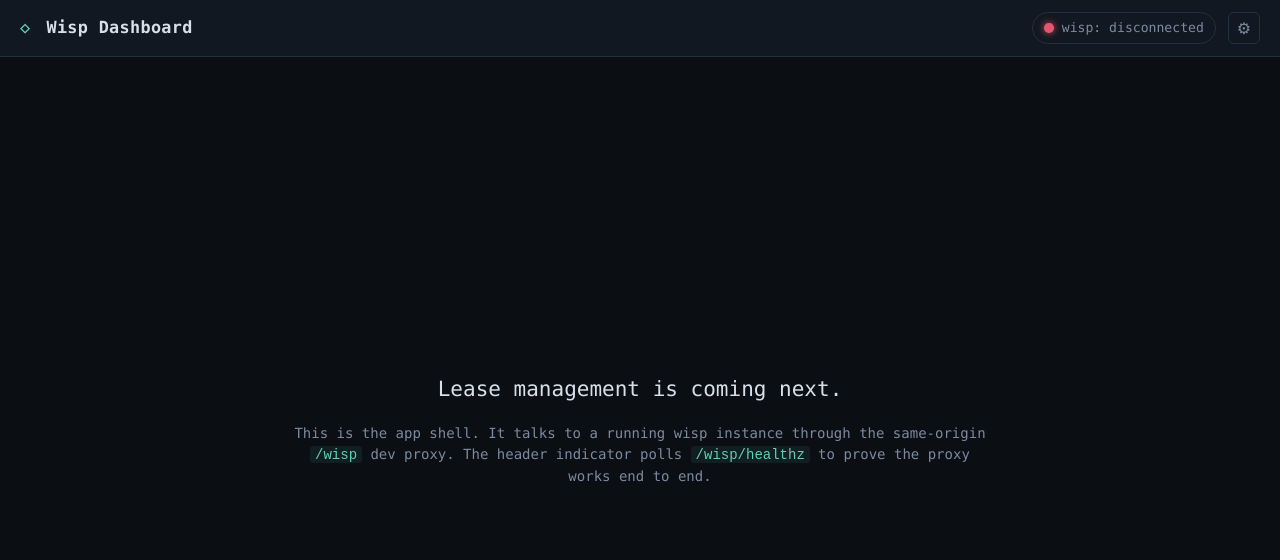
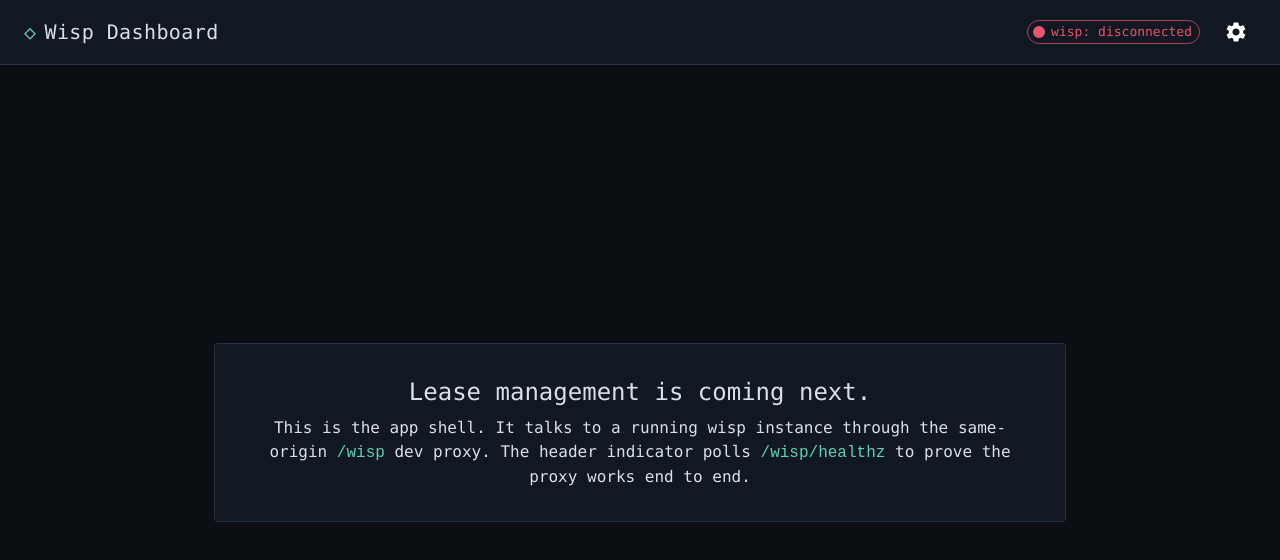
Before and after one commit to benjaminfkile/wisp-dashboard, a React (Vite) app: page / in a window 1280 px wide. Shown: the top 560 px of the page. Built offline with nearby package versions, Linux system fonts and the light colour scheme; no server answers.

Commit message:
feat: complete task #170 - Adopt Material UI (MUI) as the UI foundation; convert existing shell + settings to MUI

```diff
--- a/package.json
+++ b/package.json
@@ -9,6 +9,10 @@
     "preview": "vite preview"
   },
   "dependencies": {
+    "@emotion/react": "^11.14.0",
+    "@emotion/styled": "^11.14.1",
+    "@mui/icons-material": "^9.2.0",
+    "@mui/material": "^9.2.0",
     "react": "^18.3.1",
     "react-dom": "^18.3.1"
   },
--- a/src/App.tsx
+++ b/src/App.tsx
@@ -1,4 +1,12 @@
 import { useState } from 'react'
+import AppBar from '@mui/material/AppBar'
+import Toolbar from '@mui/material/Toolbar'
+import Typography from '@mui/material/Typography'
+import IconButton from '@mui/material/IconButton'
+import Container from '@mui/material/Container'
+import Box from '@mui/material/Box'
+import Paper from '@mui/material/Paper'
+import SettingsIcon from '@mui/icons-material/Settings'
 import HealthIndicator from './components/HealthIndicator'
 import SettingsPanel from './components/SettingsPanel'
 
@@ -6,39 +14,60 @@ export default function App() {
   const [settingsOpen, setSettingsOpen] = useState(false)
 
   return (
-    <div className="app">
-      <header className="app__header">
-        <h1 className="app__title">
-          <span className="app__title-mark">◇</span> Wisp Dashboard
-        </h1>
-        <div className="app__header-actions">
+    <Box sx={{ display: 'flex', flexDirection: 'column', minHeight: '100vh' }}>
+      <AppBar position="static" color="default" elevation={0} sx={{ borderBottom: 1, borderColor: 'divider' }}>
+        <Toolbar sx={{ gap: 2 }}>
+          <Typography variant="h6" component="h1" sx={{ flexGrow: 1, letterSpacing: '0.02em' }}>
+            <Box component="span" sx={{ color: 'primary.main', mr: 1 }} aria-hidden="true">
+              ◇
+            </Box>
+            Wisp Dashboard
+          </Typography>
           <HealthIndicator />
-          <button
-            type="button"
-            className="icon-btn"
+          <IconButton
             aria-label="Settings"
             title="Settings"
             aria-haspopup="dialog"
             aria-expanded={settingsOpen}
             onClick={() => setSettingsOpen(true)}
           >
-            <span aria-hidden="true">⚙</span>
-          </button>
-        </div>
-      </header>
+            <SettingsIcon />
+          </IconButton>
+        </Toolbar>
+      </AppBar>
 
-      <main className="app__main">
-        <div className="placeholder">
-          <h2>Lease management is coming next.</h2>
-          <p>
-            This is the app shell. It talks to a running wisp instance through the
-            same-origin <code>/wisp</code> dev proxy. The header indicator polls{' '}
-            <code>/wisp/healthz</code> to prove the proxy works end to end.
-          </p>
-        </div>
-      </main>
+      <Box
+        component="main"
+        sx={{
+          flex: 1,
+          display: 'flex',
+          alignItems: 'center',
+          justifyContent: 'center',
+          p: { xs: 3, sm: 4 },
+        }}
+      >
+        <Container maxWidth="md">
+          <Paper variant="outlined" sx={{ p: 4, textAlign: 'center' }}>
+            <Typography variant="h5" component="h2" gutterBottom>
+              Lease management is coming next.
+            </Typography>
+            <Typography variant="body1" color="text.secondary">
+              This is the app shell. It talks to a running wisp instance through
+              the same-origin{' '}
+              <Box component="code" sx={{ color: 'primary.main' }}>
+                /wisp
+              </Box>{' '}
+              dev proxy. The header indicator polls{' '}
+              <Box component="code" sx={{ color: 'primary.main' }}>
+                /wisp/healthz
+              </Box>{' '}
+              to prove the proxy works end to end.
+            </Typography>
+          </Paper>
+        </Container>
+      </Box>
 
       {settingsOpen && <SettingsPanel onClose={() => setSettingsOpen(false)} />}
-    </div>
+    </Box>
   )
 }
--- a/src/components/HealthIndicator.tsx
+++ b/src/components/HealthIndicator.tsx
@@ -1,18 +1,30 @@
-import { useHealth } from '../hooks/useHealth'
+import Chip from '@mui/material/Chip'
+import FiberManualRecordIcon from '@mui/icons-material/FiberManualRecord'
+import { useHealth, type HealthState } from '../hooks/useHealth'
 
-const LABELS: Record<string, string> = {
+const LABELS: Record<HealthState, string> = {
   connecting: 'connecting…',
   connected: 'connected',
   disconnected: 'disconnected',
 }
 
-/** Header pill showing live wisp connectivity, polled from `/wisp/healthz`. */
+const COLORS: Record<HealthState, 'success' | 'error' | 'default'> = {
+  connecting: 'default',
+  connected: 'success',
+  disconnected: 'error',
+}
+
+/** Header chip showing live wisp connectivity, polled from `/wisp/healthz`. */
 export default function HealthIndicator() {
   const state = useHealth(3000)
   return (
-    <div className={`health health--${state}`} title="GET /wisp/healthz">
-      <span className="health__dot" aria-hidden="true" />
-      <span className="health__label">wisp: {LABELS[state]}</span>
-    </div>
+    <Chip
+      variant="outlined"
+      color={COLORS[state]}
+      size="small"
+      icon={<FiberManualRecordIcon fontSize="small" />}
+      label={`wisp: ${LABELS[state]}`}
+      title="GET /wisp/healthz"
+    />
   )
 }
--- a/src/index.css
+++ b/src/index.css
@@ -1,299 +1,5 @@
-:root {
-  --bg: #0b0f14;
-  --panel: #121821;
-  --border: #223042;
-  --fg: #d7e0ea;
-  --muted: #7c8aa0;
-  --accent: #5ed1b4;
-  --ok: #43d17a;
-  --bad: #e5556e;
-  --warn: #e0b341;
-
-  color-scheme: dark;
-  font-family: ui-monospace, SFMono-Regular, 'SF Mono', Menlo, Consolas,
-    'Liberation Mono', monospace;
-}
-
-* {
-  box-sizing: border-box;
-}
-
-html,
-body,
-#root {
-  height: 100%;
-  margin: 0;
-}
-
-body {
-  background: var(--bg);
-  color: var(--fg);
-  font-size: 14px;
-  line-height: 1.5;
-}
-
-.app {
-  display: flex;
-  flex-direction: column;
-  min-height: 100%;
-}
-
-.app__header {
-  display: flex;
-  align-items: center;
-  justify-content: space-between;
-  gap: 1rem;
-  padding: 0.75rem 1.25rem;
-  background: var(--panel);
-  border-bottom: 1px solid var(--border);
-}
-
-.app__title {
-  font-size: 1.05rem;
-  font-weight: 600;
-  margin: 0;
-  letter-spacing: 0.02em;
-}
-
-.app__title-mark {
-  color: var(--accent);
-  margin-right: 0.35rem;
-}
-
-.app__main {
-  flex: 1;
-  display: flex;
-  align-items: center;
-  justify-content: center;
-  padding: 2rem 1.25rem;
-}
-
-.placeholder {
-  max-width: 44rem;
-  text-align: center;
-  color: var(--muted);
-}
-
-.placeholder h2 {
-  color: var(--fg);
-  font-weight: 500;
-}
-
-.placeholder code {
-  color: var(--accent);
-  background: rgba(94, 209, 180, 0.08);
-  padding: 0.05em 0.35em;
-  border-radius: 3px;
-}
-
-/* Health indicator pill */
-.health {
-  display: inline-flex;
-  align-items: center;
-  gap: 0.5rem;
-  padding: 0.3rem 0.7rem;
-  border: 1px solid var(--border);
-  border-radius: 999px;
-  font-size: 0.82rem;
-  color: var(--muted);
-  white-space: nowrap;
-}
-
-.health__dot {
-  width: 0.6rem;
-  height: 0.6rem;
-  border-radius: 50%;
-  background: var(--muted);
-  box-shadow: 0 0 0 0 rgba(0, 0, 0, 0);
-}
-
-.health--connected {
-  color: var(--fg);
-}
-
-.health--connected .health__dot {
-  background: var(--ok);
-  box-shadow: 0 0 6px 1px rgba(67, 209, 122, 0.7);
-}
-
-.health--disconnected .health__dot {
-  background: var(--bad);
-  box-shadow: 0 0 6px 1px rgba(229, 85, 110, 0.6);
-}
-
-.health--connecting .health__dot {
-  background: var(--warn);
-}
-
-/* Header actions */
-.app__header-actions {
-  display: flex;
-  align-items: center;
-  gap: 0.75rem;
-}
-
-.icon-btn {
-  display: inline-flex;
-  align-items: center;
-  justify-content: center;
-  width: 2rem;
-  height: 2rem;
-  padding: 0;
-  font-size: 1rem;
-  color: var(--muted);
-  background: transparent;
-  border: 1px solid var(--border);
-  border-radius: 6px;
-  cursor: pointer;
-  transition: color 0.15s, border-color 0.15s;
-}
-
-.icon-btn:hover {
-  color: var(--fg);
-  border-color: var(--accent);
-}
-
-/* Modal */
-.modal-backdrop {
-  position: fixed;
-  inset: 0;
-  display: flex;
-  align-items: center;
-  justify-content: center;
-  padding: 1.25rem;
-  background: rgba(3, 6, 10, 0.6);
-  z-index: 100;
-}
-
-.settings {
-  width: 100%;
-  max-width: 30rem;
-  background: var(--panel);
-  border: 1px solid var(--border);
-  border-radius: 10px;
-  padding: 1.25rem;
-  box-shadow: 0 12px 40px rgba(0, 0, 0, 0.5);
-}
-
-.settings__head {
-  display: flex;
-  align-items: center;
-  justify-content: space-between;
-  margin-bottom: 1rem;
-}
-
-.settings__title {
-  font-size: 1rem;
-  font-weight: 600;
-  margin: 0;
-}
-
-.settings__close {
-  background: transparent;
-  border: none;
-  color: var(--muted);
-  font-size: 0.95rem;
-  cursor: pointer;
-  padding: 0.2rem 0.4rem;
-  border-radius: 4px;
-}
-
-.settings__close:hover {
-  color: var(--fg);
-}
-
-.settings__label {
-  display: block;
-  font-size: 0.82rem;
-  color: var(--muted);
-  margin-bottom: 0.4rem;
-}
-
-.settings__field {
-  display: flex;
-  gap: 0.5rem;
-}
-
-.settings__input {
-  flex: 1;
-  min-width: 0;
-  padding: 0.5rem 0.6rem;
-  font-family: inherit;
-  font-size: 0.85rem;
-  color: var(--fg);
-  background: var(--bg);
-  border: 1px solid var(--border);
-  border-radius: 6px;
-}
-
-.settings__input:focus {
-  outline: none;
-  border-color: var(--accent);
-}
-
-.settings__toggle {
-  flex: none;
-  padding: 0 0.7rem;
-  font-family: inherit;
-  font-size: 0.8rem;
-  color: var(--muted);
-  background: transparent;
-  border: 1px solid var(--border);
-  border-radius: 6px;
-  cursor: pointer;
-}
-
-.settings__toggle:hover {
-  color: var(--fg);
-  border-color: var(--accent);
-}
-
-.settings__hint {
-  font-size: 0.78rem;
-  color: var(--muted);
-  margin: 0.75rem 0 1.25rem;
-}
-
-.settings__hint code {
-  color: var(--accent);
-  background: rgba(94, 209, 180, 0.08);
-  padding: 0.05em 0.35em;
-  border-radius: 3px;
-}
-
-.settings__actions {
-  display: flex;
-  justify-content: flex-end;
-  gap: 0.6rem;
-}
-
-/* Buttons */
-.btn {
-  padding: 0.45rem 0.9rem;
-  font-family: inherit;
-  font-size: 0.85rem;
-  border-radius: 6px;
-  border: 1px solid var(--border);
-  cursor: pointer;
-}
-
-.btn--ghost {
-  color: var(--muted);
-  background: transparent;
-}
-
-.btn--ghost:hover {
-  color: var(--fg);
-  border-color: var(--bad);
-}
-
-.btn--accent {
-  color: var(--bg);
-  background: var(--accent);
-  border-color: var(--accent);
-  font-weight: 600;
-}
-
-.btn--accent:hover {
-  filter: brightness(1.08);
-}
+/*
+ * Global styles are handled by MUI's <CssBaseline /> and the dark theme in
+ * src/theme.ts. Component styling should use MUI components and the `sx` prop
+ * rather than hand-rolled CSS here. Keep this file minimal.
+ */
--- a/src/main.tsx
+++ b/src/main.tsx
@@ -1,13 +1,19 @@
 import { StrictMode } from 'react'
 import { createRoot } from 'react-dom/client'
+import { ThemeProvider } from '@mui/material/styles'
+import CssBaseline from '@mui/material/CssBaseline'
 import App from './App'
 import { SettingsProvider } from './hooks/useSettings'
+import theme from './theme'
 import './index.css'
 
 createRoot(document.getElementById('root')!).render(
   <StrictMode>
-    <SettingsProvider>
-      <App />
-    </SettingsProvider>
+    <ThemeProvider theme={theme}>
+      <CssBaseline />
+      <SettingsProvider>
+        <App />
+      </SettingsProvider>
+    </ThemeProvider>
   </StrictMode>,
 )
--- /dev/null
+++ b/src/theme.ts
@@ -0,0 +1,46 @@
+import { createTheme } from '@mui/material/styles'
+
+/**
+ * Shared dark theme for the wisp dashboard — a clean, slightly terminal-ish
+ * aesthetic (deep dark background, a readable teal accent). Applied app-wide via
+ * `<ThemeProvider>` + `<CssBaseline />` in `src/main.tsx`.
+ */
+const theme = createTheme({
+  palette: {
+    mode: 'dark',
+    background: {
+      default: '#0b0f14',
+      paper: '#121821',
+    },
+    primary: {
+      main: '#5ed1b4',
+    },
+    success: {
+      main: '#43d17a',
+    },
+    error: {
+      main: '#e5556e',
+    },
+    warning: {
+      main: '#e0b341',
+    },
+    text: {
+      primary: '#d7e0ea',
+      secondary: '#7c8aa0',
+    },
+    divider: '#223042',
+  },
+  typography: {
+    fontFamily: [
+      'ui-monospace',
+      'SFMono-Regular',
+      "'SF Mono'",
+      'Menlo',
+      'Consolas',
+      "'Liberation Mono'",
+      'monospace',
+    ].join(','),
+  },
+})
+
+export default theme
```
Also changed, not shown: src/components/SettingsPanel.tsx (+60 -70 lines), 2 other files (tests, documents, lock files or other folders).
